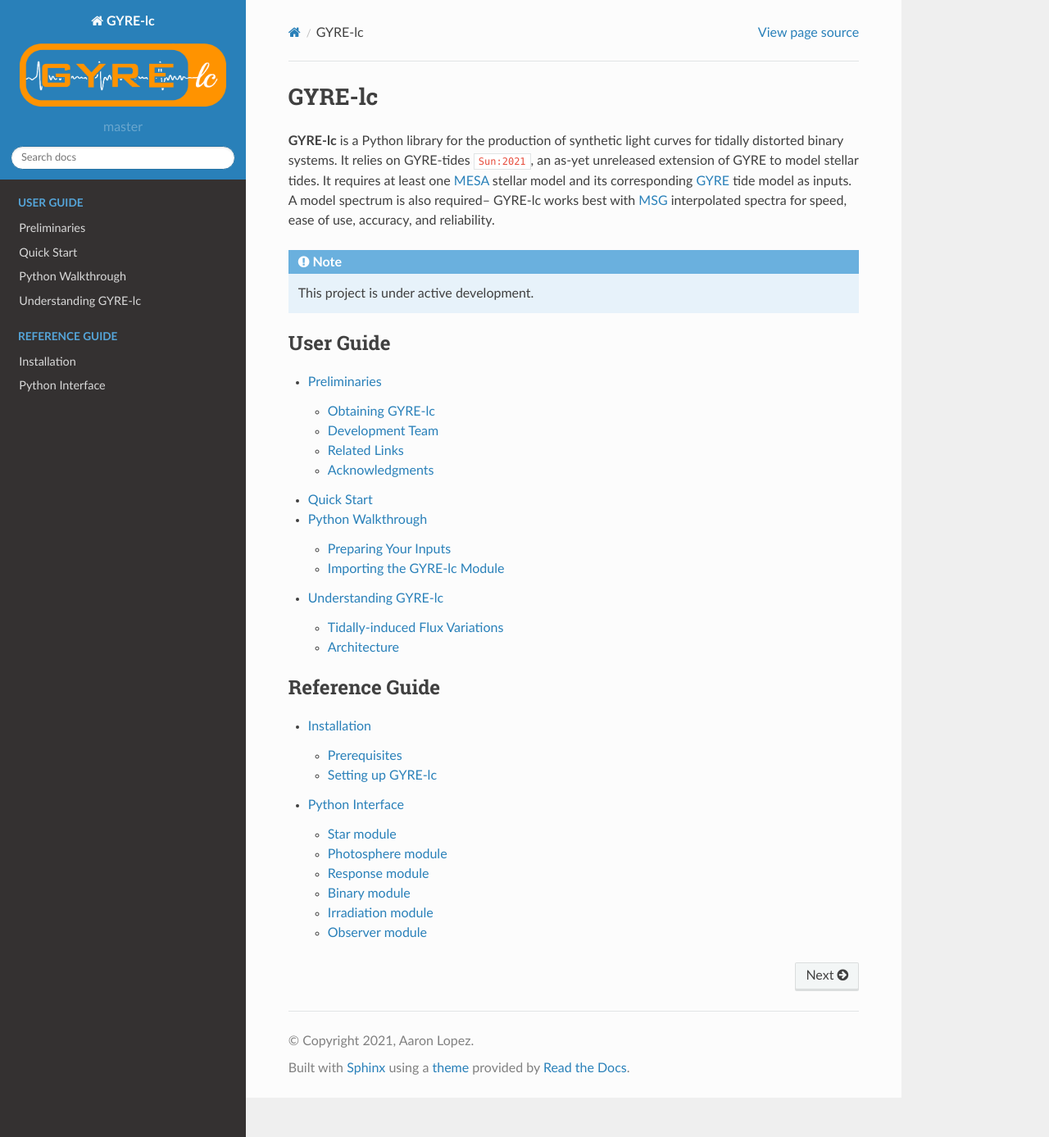
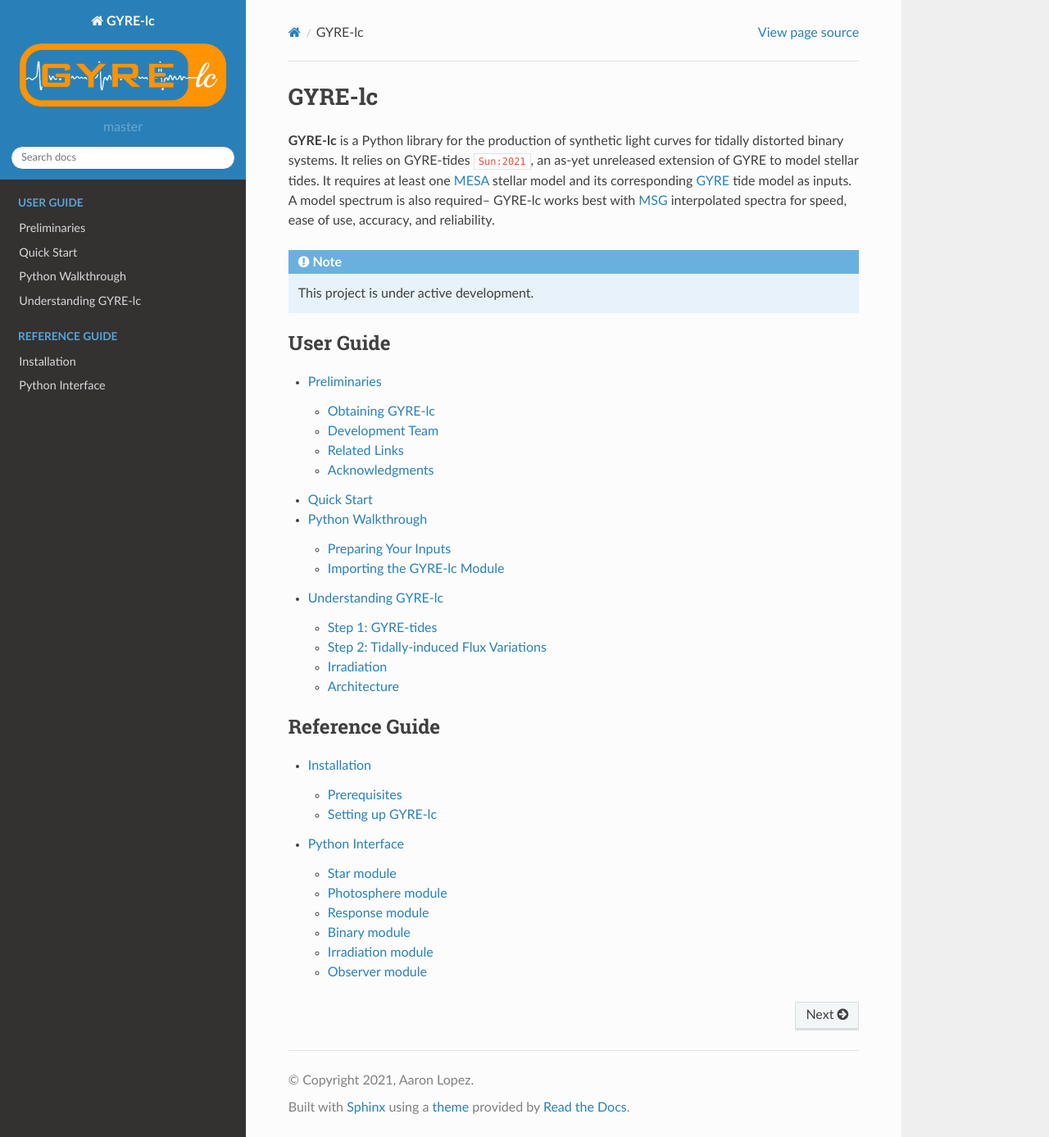
Before and after one commit to aaronesque/gyre-lc, a Sphinx documentation site: the page built from docs/source/index.rst, in a window 1280 px wide and 1387 px high. Shown: the whole window at 82% size. Built offline with Sphinx 7.4.7 and the Read the Docs theme 2.0.0, drawn with Linux system fonts in a browser that asks for light colours; cross-references to code outside the pages are shown as plain code; some of the changed lines change nothing that is shown.

Commit message:
docs changes

```diff
--- a/docs/source/user-guide/understanding-gyre-lc.rst
+++ b/docs/source/user-guide/understanding-gyre-lc.rst
@@ -12,17 +12,53 @@
 - to derive photospheric data from the spectral synthesis code MSG;
 - to use the tidal response output from GYRE-tides :ads_citep:`Sun:2021`.
 
-Companion irradiation is modeled using first order approximations according to :ads_citet:`Burkart:2012`, but any flux variation due to eclipsing is ignored. The process for light curve modeling with GYRE-LC involves 3 major steps:
+Companion irradiation is optionally modeled using first order approximations according to :ads_citet:`Burkart:2012`, but any flux variation due to eclipsing is ignored. The process for light curve modeling with GYRE-LC involves 3 major steps:
 
 1. GYRE-tides predicts surface perturbations for each component of a binary.
 2. GYRE-LC deploys the :ads_citet:`Townsend:2003b` formalism using MSG for photometric intensity moments. *Optional:* GYRE-LC may also deploy the :ads_citet:`Burkart:2012` formalism for irradiation.
 3. GYRE-LC builds the light curve.
 
-This chapter concerns itself with steps 2-3.
+This chapter concerns itself with steps 2-3, but a short summary of GYRE-tides functionality follows.
 
-**********************************
-Tidally-induced Flux Variations
-**********************************
+***********************
+Step 1: GYRE-tides
+***********************
+
+GYRE-tides models forced oscillations of a star in a binary due to its companion's gravitational field :ads_citet:`Sun:2021`. As input for one such calculation, GYRE-tides takes a stellar model produced with `MESA <mesa.sourceforge.net>`_ and applies a forcing potential calculated via user-specified binary parameters (see :ref:`Preparing Your Inputs <python-walkthrough-inputs>`).
+
+The forcing potential :math:`{\Phi_S}` can be written as an expansion of the gravitational potential at a point on the star's surface into spherical harmonics:
+
+.. math:
+   \Phi_S (\vec{r}; t) &= \frac{-q G M}{|\vec{r} - \vec{r}_S|} \\
+   &= \sum^\infty_{l=0} \sum^l_{m=-l} \sum^\infty_{k=-\infty} \Phi_{r;l,m,k}(r) \; Y^m_l(\theta, \phi) \; e^{-i k \Omega_\textrm{orb} t}
+
+Here, :math:`{\Phi_{r;l,m,k}}` is the radial component of the forcing potential amplitude, and :math:`{Y^m_l}` is the spherical harmonic of order $m$ and degree $l$.
+
+The exponential term is the $k$-th Fourier harmonic. Restricting ourselves to small amplitude tides allows us to write the response perturbation as a superposition of many different partial tides:
+
+.. math::
+   \xi_r(\vec{r}; t) = \sum_{l,m,k} \tilde{\xi}_{r; l,m,k}(r) \; Y^m_l (\theta, \phi) \; e^{-i k \Omega_\textrm{orb} t}
+
+It follows from :ads_citet:`Townsend:2003b` (see :ref:`The Semi-analytical Formalism <understanding-formalism>`) that we may also expand the radiative luminosity that way into surface luminosity variations:
+
+.. math::
+   \delta L(\vec{r};t)_\textrm{rad} = \widetilde{\delta L}_{\textrm{rad};l,m,k}(r) \; Y^m_l \; e^{-i k \Omega_\textrm{orb} t }
+
+It behooves us to probe the practical limitations of this approach. The net tidal force can be characterized by the tidal strength term
+
+.. math
+   \epsilon_\mathrm{T} \equiv \left( \frac{R}{a} \right)^3 = \frac{R^3 \Omega_\textrm{orb}^2}{GM}\times \left( \frac{q}{1+q} \right).
+
+For small amplitude tides, :math:`\epsilon_\mathrm{T} << 1`.
+
+For wide binaries, this assertion easily holds as long as the primary's radius :math:`R` is much smaller than the semimajor axis :math:`a`. For some highly eccentric binaries on the other hand, such as eccentric ellipsoidal variables, a small mass ratio :math:`q=M_2/M` between the secondary and primary stars might be a good enough diagnostic.  We will probe the edge of where our 'weak tides' approach breaks down in a future work.
+
+GYRE-tides calculates the tide model, i.e. the partial tide amplitudes :math:`\tilde{\xi}_{r;l,m,k}(R)` and surface luminosity variations :math:`\widetilde{\delta L}_{\textrm{rad};l,m,k}(R)`, and writes them to file. A corresponding tide model is then created for the companion's neighbor. Both tide models, along with their corresponding stellar models, are the 4 files required to build a single light curve using GYRE-LC.
+
+
+***************************************
+Step 2: Tidally-induced Flux Variations
+***************************************
 
 In step 2, GYRE-lc represents flux variations due to tides as a sum of intensity moments. It does this according to the semi-analytical formalism for light variations described in :ads_citealt:`Townsend:2003b`, which applies to stellar perturbations that can be written as a superposition of partial perturbations.
 In particular, it states that perturbations to the stellar flux :math:`\delta \FF_{x}` in some photometric passband :math:`x` can be expressed using the differential flux functions :math:`\{ \TT^m_{\lx}, \GG^m_{\lx}, \RR^m_{\lx} \}`, which depend on intensity moments :math:`\II_{\lx}`:
@@ -43,51 +79,20 @@
 
 with :math:`\omega = -k\Omega_{orb} - m\Omega_{rot}` in the co-rotating frame.
 
-Accordingly, we can express perturbations to stellar radius :math:`R`, effective temperature :math:`T_\mathrm{eff}`, and surface gravity :math:`g_\eff` like:
+.. Accordingly, we can express perturbations to stellar radius :math:`R`, effective temperature :math:`T_\mathrm{eff}`, and surface gravity :math:`g_\eff` like:
 
-.. math::
-    \frac{\delta R}{R} (\theta, \phi; t) &= \mathrm{Re} \left[ \Delta_R Y_l^m(\theta, \phi) e^{\ii \sigma t} \right] \\
-    \frac{\delta T_\eff }{T_\eff } (\theta, \phi; t) &= \mathrm{Re} \left[ \Delta_T Y_l^m(\theta, \phi) e^{\ii \sigma t} \right] \\
-    \frac{\delta g_\eff}{g_\eff} (\theta, \phi; t) &= \mathrm{Re} \left[ \Delta_g Y_l^m(\theta, \phi) e^{\ii \sigma t} \right]
+.. .. math::
+..    \frac{\delta R}{R} (\theta, \phi; t) &= \mathrm{Re} \left[ \Delta_R Y_l^m(\theta, \phi) e^{\ii \sigma t} \right] \\
+..    \frac{\delta T_\eff }{T_\eff } (\theta, \phi; t) &= \mathrm{Re} \left[ \Delta_T Y_l^m(\theta, \phi) e^{\ii \sigma t} \right] \\
+..    \frac{\delta g_\eff}{g_\eff} (\theta, \phi; t) &= \mathrm{Re} \left[ \Delta_g Y_l^m(\theta, \phi) e^{\ii \sigma t} \right]
 
 The photospheric data required to compute the specific intensities is provided by the spectral synthesis code for stars, MSG.
 
 
 
-.. GYRE-tides models forced oscillations of a star in a binary due to its companion's gravitational field :ads_citet:`Sun:2021`. As input for one such calculation, GYRE-tides takes a stellar model produced with `MESA <mesa.sourceforge.net>`_ and applies a forcing potential calculated via user-specified binary parameters (see :ref:`Preparing Your Inputs <python-walkthrough-inputs>`).
-
-.. The forcing potential :math:`{\Phi_S}` can be written as an expansion of the gravitational potential at a point on the star's surface into spherical harmonics:
-
-.. math:
-   \Phi_S (\vec{r}; t) &= \frac{-q G M}{|\vec{r} - \vec{r}_S|} \\
-   &= \sum^\infty_{l=0} \sum^l_{m=-l} \sum^\infty_{k=-\infty} \Phi_{r;l,m,k}(r) \; Y^m_l(\theta, \phi) \; e^{-i k \Omega_\textrm{orb} t}
-
-.. Here, :math:`{\Phi_{r;l,m,k}}` is the radial component of the forcing potential amplitude, and :math:`{Y^m_l}` is the spherical harmonic of order $m$ and degree $l$.
-
-.. The exponential term is the $k$-th Fourier harmonic. Restricting ourselves to small amplitude tides allows us to write the response perturbation as a superposition of many different partial tides:
-
-.. .. math::
-..    \xi_r(\vec{r}; t) = \sum_{l,m,k} \tilde{\xi}_{r; l,m,k}(r) \; Y^m_l (\theta, \phi) \; e^{-i k \Omega_\textrm{orb} t}
-
-.. It follows from :ads_citet:`Townsend:2003b` (see :ref:`The Semi-analytical Formalism <understanding-formalism>`) that we may also expand the radiative luminosity that way into surface luminosity variations:
-
-.. .. math::
-   \delta L(\vec{r};t)_\textrm{rad} = \widetilde{\delta L}_{\textrm{rad};l,m,k}(r) \; Y^m_l \; e^{-i k \Omega_\textrm{orb} t }
-
-.. It behooves us to probe the practical limitations of this approach. The net tidal force can be characterized by the tidal strength term
-
-.. math
-   \epsilon_\mathrm{T} \equiv \left( \frac{R}{a} \right)^3 = \frac{R^3 \Omega_\textrm{orb}^2}{GM}\times \left( \frac{q}{1+q} \right).
-
-.. For small amplitude tides, :math:`\epsilon_\mathrm{T} << 1`.
-
-.. For wide binaries, this assertion easily holds as long as the primary's radius :math:`R` is much smaller than the semimajor axis :math:`a`. For some highly eccentric binaries on the other hand, such as eccentric ellipsoidal variables, a small mass ratio :math:`q=M_2/M` between the secondary and primary stars might be a good enough diagnostic.  We will probe the edge of where our 'weak tides' approach breaks down in a future work.
-
-.. GYRE-tides calculates the tide model, i.e. the partial tide amplitudes :math:`\tilde{\xi}_{r;l,m,k}(R)` and surface luminosity variations :math:`\widetilde{\delta L}_{\textrm{rad};l,m,k}(R)`, and writes them to file. A corresponding tide model is then created for the companion's neighbor. Both tide models, along with their corresponding stellar models, are the 4 files required to build a single light curve using GYRE-LC.
-
-.. ***************
-.. Irradiation
-.. ***************
+***************
+Irradiation
+***************
 
 ***************
 Architecture
```
